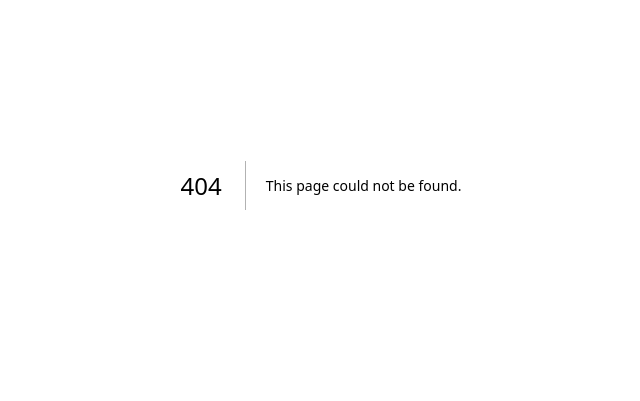
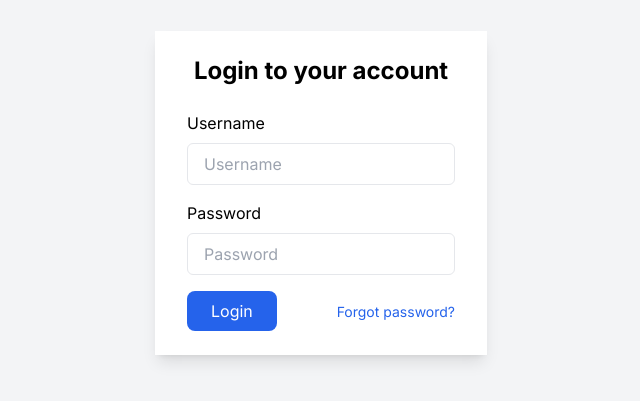
Before and after one commit to b14ck0ps/personaljournal-frontend, a Next.js app: page /login in a window 1280 px wide. Before the commit this address had no page. Shown: the part 215-616 px from the top of the page, without its empty margins (319-959 px from the left). Built offline with nearby package versions, Linux system fonts and the light colour scheme.

Commit message:
basic auth complete

```diff
--- a/app/JournalEntries.tsx
+++ b/app/JournalEntries.tsx
@@ -2,11 +2,13 @@
 import { useRouter } from 'next/navigation';
 import React, { useEffect, useState } from 'react'
 import { axiosWithAuth } from './lib/AxiosAuth';
+import { JournalEntry } from './Types';
 
 export default function JournalEntries() {
     const router = useRouter();
 
     const [entries, setEntries] = useState<JournalEntry[]>([]);
+
     useEffect(() => {
         axiosWithAuth.get('/journalEntry')
             .then(response => {
@@ -26,6 +28,7 @@ export default function JournalEntries() {
                 router.push('/login'); // Redirect to login page on error
             });
     }, []);
+
     return (
         <div className="p-4">
             <h1 className="mb-4 text-xl font-bold">Journal Entries</h1>
--- a/app/lib/AxiosAuth.ts
+++ b/app/lib/AxiosAuth.ts
@@ -1,8 +1,10 @@
 import axios from "axios";
 
-const username = 'johndoe';
-const password = 'mypassword';
-const authHeader = 'Basic ' + btoa(username + ':' + password);
+let authHeader = '';
+
+if (typeof localStorage !== 'undefined') {
+    authHeader = localStorage.getItem('authHeader');
+}
 
 export const axiosWithAuth = axios.create({
     baseURL: 'http://localhost:8081/api',
--- /dev/null
+++ b/app/lib/AxiosGuest.ts
@@ -0,0 +1,5 @@
+import axios from "axios";
+
+export const axiosForGuest = axios.create({
+    baseURL: 'http://localhost:8081/guest'
+});
--- /dev/null
+++ b/app/login/page.tsx
@@ -0,0 +1,73 @@
+"use client"
+import React, { useState } from 'react'
+import { axiosForGuest } from '../lib/AxiosGuest'
+
+export default function Login() {
+
+    const [username, setUsername] = useState("")
+    const [password, setPassword] = useState("")
+    const [message, setMessage] = useState("")
+
+    const [isLogged, setIsLogged] = useState(true)
+
+    useState(() => {
+        // Check if the user is already logged in
+        if (localStorage.getItem('authHeader')) {
+            window.location.href = '/'; // Redirect to home page
+        }
+        else {
+            setIsLogged(false);
+        }
+    })
+
+    const login = (e: any) => {
+        e.preventDefault();
+        axiosForGuest.post('/login', {
+            username: username,
+            password: password
+        }).then(res => {
+            if (res.status === 200) {
+                const authHeader = 'Basic ' + btoa(username + ':' + password);
+                // Save the authentication header in local storage
+                localStorage.setItem('authHeader', authHeader);
+
+                window.location.href = '/'; // Redirect to home page
+            } else {
+                setMessage("Invalid username or password");
+            }
+        }).catch((err) => {
+            setMessage("Invalid username or password");
+        });
+    }
+
+    return (
+        isLogged ? null : (
+            <div>
+                <div className="flex items-center justify-center min-h-screen bg-gray-100">
+                    <div className="px-8 py-6 mt-4 text-left bg-white shadow-lg">
+                        <h3 className="text-2xl font-bold text-center">Login to your account</h3>
+                        <form onSubmit={login} method='POST' className="mt-6">
+                            {message && <div className="text-red-500">{message}</div>}
+                            <div className="mt-4">
+                                <div>
+                                    <label className="block" htmlFor="Username">Username</label>
+                                    <input type="text" placeholder="Username" name='username' onChange={(e: any) => { setUsername(e.target.value) }}
+                                        className="w-full px-4 py-2 mt-2 border rounded-md focus:outline-none focus:ring-1 focus:ring-blue-600" />
+                                </div>
+                                <div className="mt-4">
+                                    <label className="block">Password</label>
+                                    <input type="password" placeholder="Password" name='password' onChange={(e: any) => { setPassword(e.target.value) }}
+                                        className="w-full px-4 py-2 mt-2 border rounded-md focus:outline-none focus:ring-1 focus:ring-blue-600" />
+                                </div>
+                                <div className="flex items-baseline justify-between">
+                                    <button className="px-6 py-2 mt-4 text-white bg-blue-600 rounded-lg hover:bg-blue-900">Login</button>
+                                    <a href="#" className="text-sm text-blue-600 hover:underline">Forgot password?</a>
+                                </div>
+                            </div>
+                        </form >
+                    </div>
+                </div>
+            </div>
+        )
+    )
+}
```
